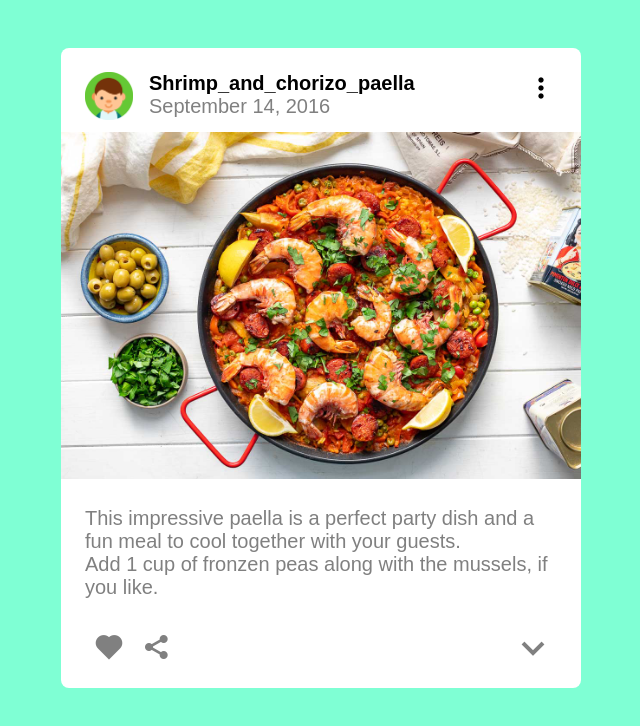
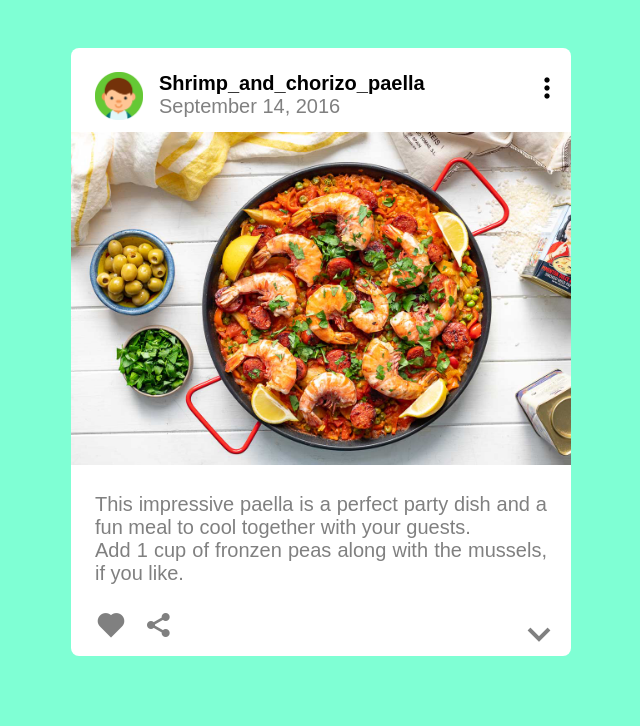
Before and after one commit to thaiphuc22/Bai_tap_3, a plain HTML site: page index.html in a window 1280 px wide. Shown: the whole page, without its empty margins (319-959 px from the left). Drawn offline with nearby package versions, Linux system fonts and the light colour scheme.

Commit message:
update text_align

```diff
--- a/assets/css/style.css
+++ b/assets/css/style.css
@@ -19,8 +19,8 @@ body{
 
 .card {
     margin: 48px auto;
-    height: 640px;
-    width: 520px;
+    height: 608px;
+    width: 500px;
     background-color: white;
     border-radius: 8px;
     padding-top: 24px;
@@ -60,7 +60,7 @@ body{
 
 .card__head__right {
     position: absolute;
-    right: 24px;
+    right: 8px;
 }
 
 .card__head__right i {
@@ -84,6 +84,7 @@ body{
 .card__content {
     padding: 24px;
     margin-bottom: 0px;
+    text-align: justify;
 }
 
 .card__content span {
@@ -101,13 +102,13 @@ body{
 
 .card__footer__right {
     left: unset;
-    right: 24px;
+    right: 8px;
 }
 
 .card__footer__left i {
     font-size: 32px;
     color:var(--secondary-color);
-    margin: 8px;
+    margin-right: 16px;
 }
 .card__footer__right i {
     font-size: 48px;
```
